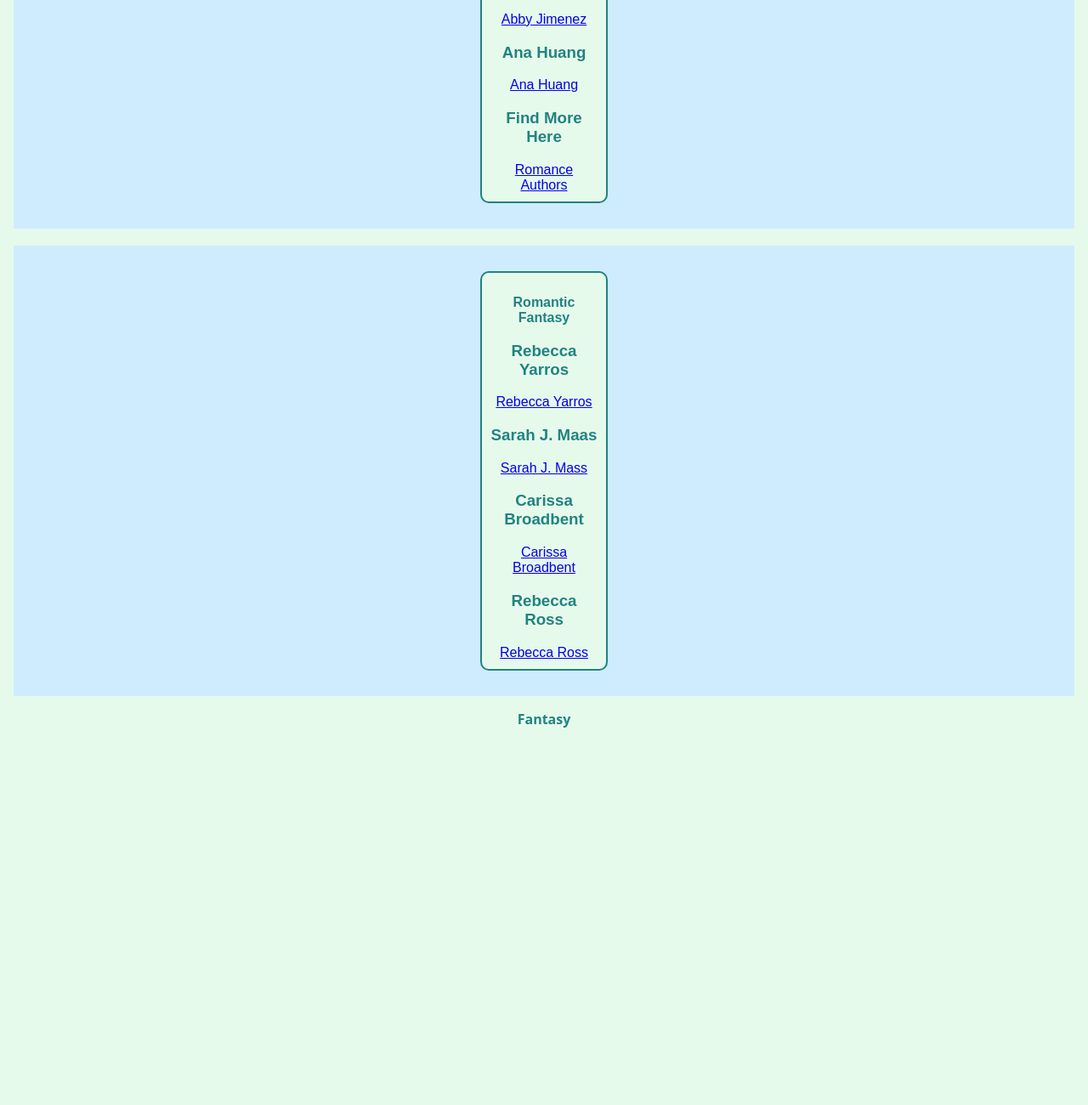
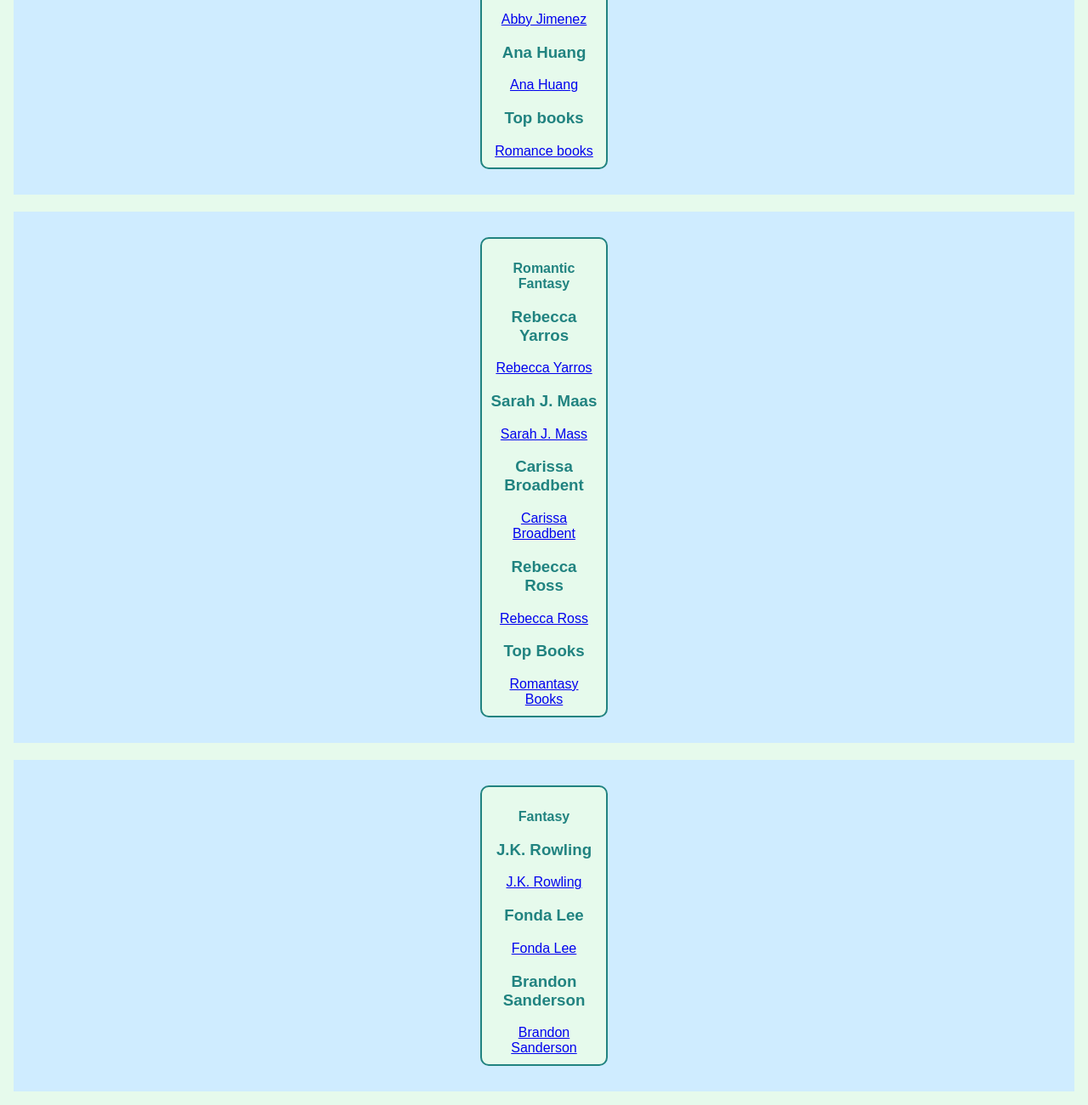
Before and after one commit to SihnmeyT/cps-early-college--project, a website: page page3.html in a window 1280 px wide. Shown: the part 492-1792 px from the top of the page at 85% size. Before the commit the page ends 1383 px from the top, so only its background shows below. Drawn offline with Linux system fonts and the light colour scheme.

Commit message:
Page 3 authors

```diff
--- a/page3.html
+++ b/page3.html
@@ -29,8 +29,8 @@
           <a href="https://www.authorabbyjimenez.com/">Abby Jimenez</a>
           <h3>Ana Huang</h3>
           <a href="https://anahuang.com/">Ana Huang</a>
-          <h3>Find More Here</h3>
-          <a href="https://reedsy.com/discovery/blog/best-romance-authors">Romance Authors</a>
+          <h3>Top books </h3>
+          <a href="https://www.goodreads.com/blog/show/2887-the-100-most-popular-romances-of-the-past-three-years-on-goodreads">Romance books</a>
         </div>
       </div>
 
@@ -46,10 +46,23 @@
           <a href="https://carissabroadbentbooks.com/">Carissa Broadbent</a>
           <h3>Rebecca Ross</h3>
           <a href="https://www.rebeccarossauthor.com/">Rebecca Ross </a>
+          <h3>Top Books</h3>
+          <a href="https://www.goodreads.com/list/show/152421.ALL_TIME_FAV_Fantasy_Romance">Romantasy Books</a>
         </div>
       </div>
+
+      <div class="author">
+        <div class="find">
       <p>Fantasy</p>
-      <h3></h3>
+      <h3>J.K. Rowling</h3>
+      <a href="https://stories.jkrowling.com/">J.K. Rowling</a>
+      <h3>Fonda Lee</h3>
+      <a href="https://www.fondalee.com/"> Fonda Lee</a>
+      <h3>Brandon Sanderson</h3>
+      <a href="https://www.brandonsanderson.com/">Brandon Sanderson</a>
+
+    </div>
+    </div>
   </main>
   </body>
 </html>
--- a/styles.css
+++ b/styles.css
@@ -144,14 +144,15 @@
 }
 .author {
   display: flex;
-  flex-direction: row;
+  flex-direction: column;
   flex-wrap: wrap;
-  align-items: center;
+  align-items:center;
   background-color: var(--primary-color);
   padding: 20px;
   margin-top: 20px;
-  justify-content: space-around;
-  gap: 10px;
+  justify-content: center;
+  gap: 20px;
+  align-content: center;
 }
 
 .find {
```
